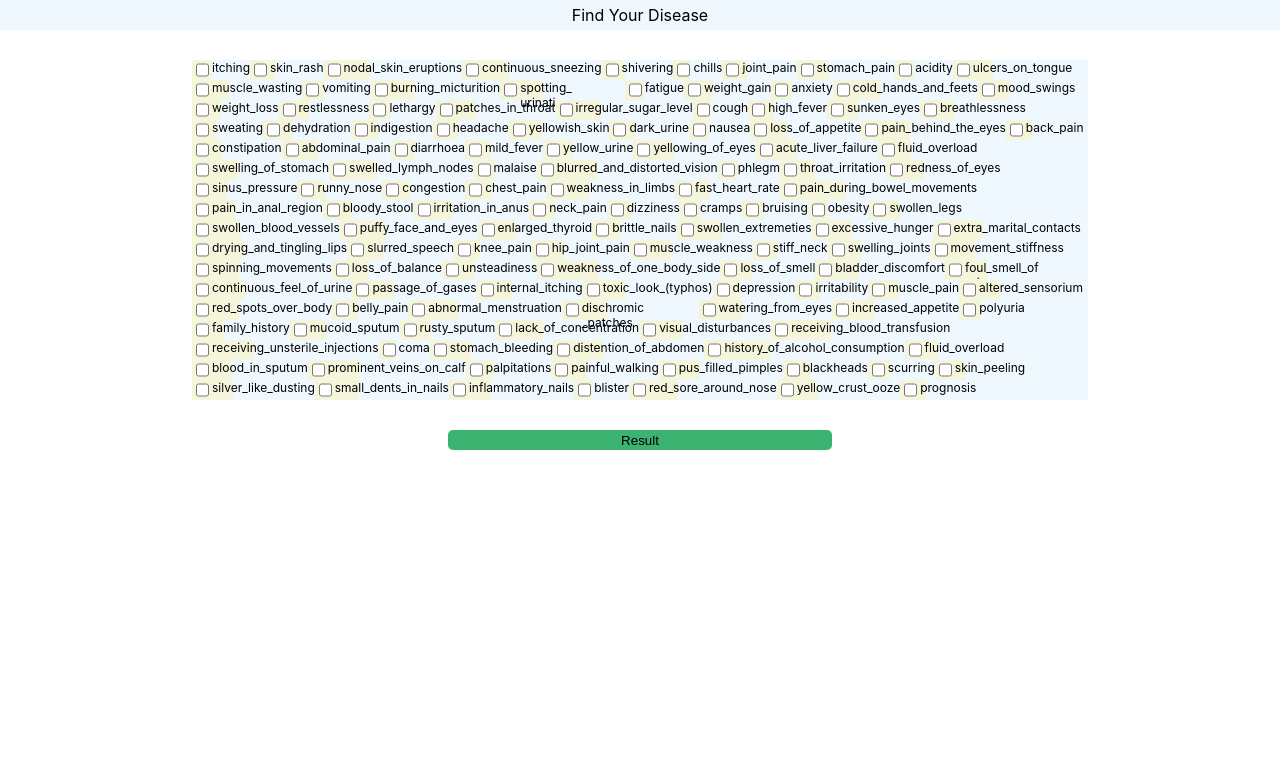
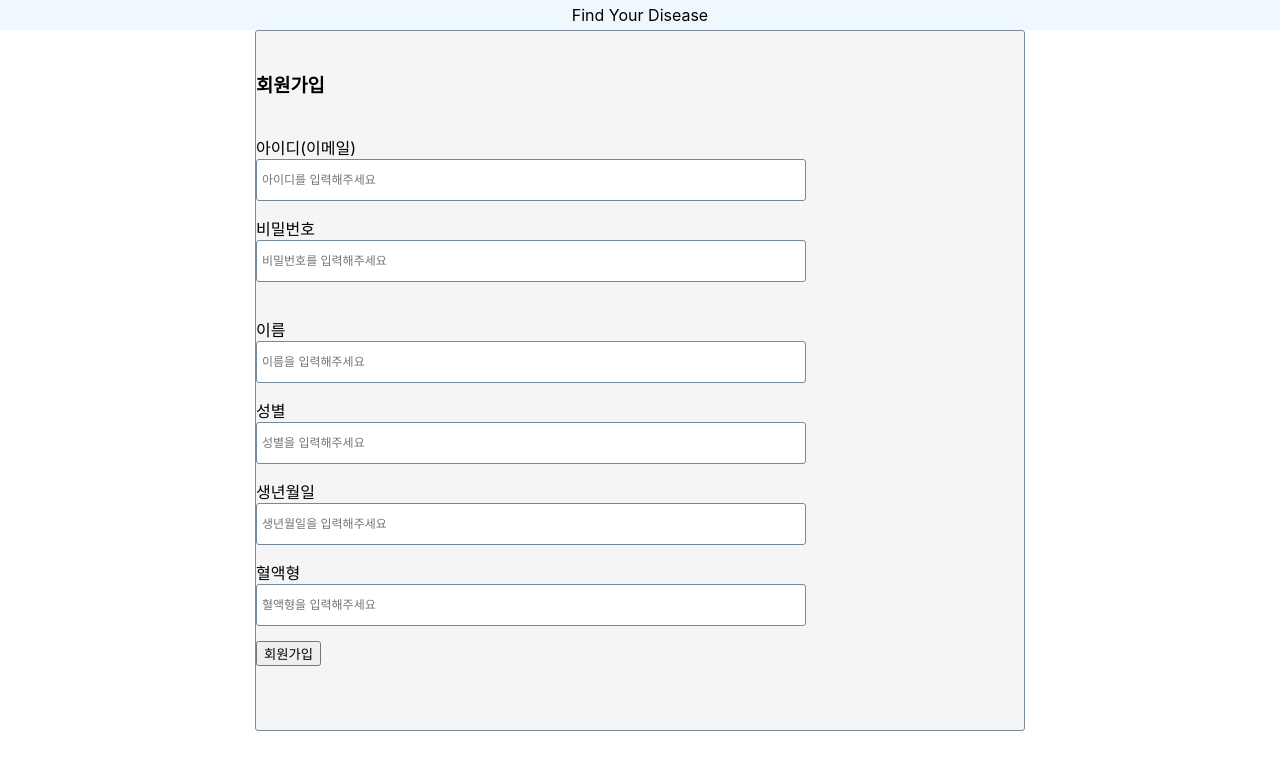
Before and after one commit to jjjjjeongwon/devfest_hackathon, a React (Create React App) app: page /signup in a window 1280 px wide. Shown: the top 770 px of the page. Built offline with nearby package versions, Linux system fonts and the light colour scheme.

Commit message:
feat(*): 로그인, 회원가입 구현

```diff
--- a/package.json
+++ b/package.json
@@ -6,8 +6,10 @@
     "@testing-library/jest-dom": "^5.16.5",
     "@testing-library/react": "^13.4.0",
     "@testing-library/user-event": "^13.5.0",
+    "firebase": "^9.14.0",
     "react": "^18.2.0",
     "react-dom": "^18.2.0",
+    "react-router-dom": "^6.4.4",
     "react-scripts": "5.0.1",
     "styled-components": "^5.3.6",
     "web-vitals": "^2.1.4"
--- a/src/App.js
+++ b/src/App.js
@@ -1,21 +1,26 @@
 import React from "react";
 import styled from "styled-components";
+import { Route, Routes } from "react-router-dom";
+
+import Main from "./Main";
+import Login from "./Login";
+import Signup from "./Signup";
 import Navbar from "./components/Navbar";
-import ResultButton from "./components/ResultButton";
-import SelectSymptomBox from "./components/SelectSymptomBox";
 
 function App() {
 
 
   return (
+    <Container>
+      <Navbar/>
+    <Routes>
+    <Route path="/" element={<Main />} />
+    <Route path="/signup" element={<Signup/>} />
+    <Route path="/login" element={<Login/>} />
+    </Routes>
 
-  <Container>
-
-    <Navbar/>
-    <SelectSymptomBox/>
-    <ResultButton/>
     </Container>
-  );
+  )
 }
 
 const Container = styled.div`
--- /dev/null
+++ b/src/Login.js
@@ -0,0 +1,105 @@
+import React from 'react'
+import {auth, db} from "./shared/firebase";
+import { signInWithEmailAndPassword } from "firebase/auth";
+import {getDocs, where, query, collection} from "firebase/firestore";
+import styled from "styled-components";
+import {useNavigate} from "react-router-dom";
+import { useEffect } from 'react';
+
+
+
+const Login = () => {
+    const id_ref =React.useRef(null);
+    const pw_ref = React.useRef(null);
+    const navigate = useNavigate();
+    const loginFB =async() =>{
+        console.log(id_ref.current.value, pw_ref.current.value);
+        if(id_ref.current.value === "" || pw_ref.current.value ===""){
+          alert("아이디, 비밀번호를 입력해주세요!");
+        }else{
+          try{
+            const user = await signInWithEmailAndPassword(auth,
+              id_ref.current.value,
+              pw_ref.current.value
+              );
+              console.log(user.user.email);
+
+
+
+                alert("로그인 완료!");
+                navigate("/");
+                // window.location.replace("/");
+          }catch(e){
+            alert("로그인 정보를 확인해주세요!")
+          }
+
+        };
+
+
+            //  navigate("/");
+            //  alert("로그인 완료!");
+            // console.log(id_ref.current.value);
+
+
+
+
+    }
+
+    // const navigator =useNavigate();
+    // useEffect(()=> {
+    //   if(is_login){
+    //     navigator("/")
+    //   }
+    // })
+
+
+
+
+  return (
+
+    <Wrap>
+      <h3>로그인</h3><br/>
+        아이디(이메일)<br/> <Id type="text" ref={id_ref}  /> <br/>
+
+        비밀번호 <br/>
+         <Id ref={pw_ref} type="password"/> <br/><br/>
+        <button onClick={loginFB} >로그인</button>
+    </Wrap>
+
+  )
+}
+
+const Wrap = styled.div`
+
+    width: 60%;
+    height : 100%;
+    margin: 0px auto;
+    border : 1.5px solid lightslategray;
+    border-radius: 3px;
+    padding-top: 20px;
+    padding-bottom: 5%;
+    background-color: whitesmoke;
+
+`;
+
+const Text = styled.div`
+  text-align : left;
+`;
+
+
+
+const Id =styled.input`
+    height: 30px;
+    width : 70%;
+    margin-bottom: 15px;
+    padding: 5px 5px;
+    border-radius: 3px;
+    border-bottom: 2px solid rgb(219, 232, 216);
+    border : 1.5px solid lightslategray;
+    font-size: 12px;
+    font-weight: 500;
+
+`;
+
+
+export default Login;
--- /dev/null
+++ b/src/Main.js
@@ -0,0 +1,15 @@
+import React from 'react';
+import Navbar from "./components/Navbar";
+import ResultButton from "./components/ResultButton";
+import SelectSymptomBox from "./components/SelectSymptomBox";
+
+const Main = () => {
+  return (
+    <>
+    <SelectSymptomBox/>
+    <ResultButton/>
+    </>
+  )
+}
+
+export default Main
--- /dev/null
+++ b/src/Signup.js
@@ -0,0 +1,100 @@
+import React from "react";
+import {auth, db} from "./shared/firebase";
+import { createUserWithEmailAndPassword, signOut } from "firebase/auth";
+import { collection, addDoc } from "firebase/firestore";
+import styled from "styled-components";
+import { useNavigate } from "react-router-dom";
+
+const Signup =() => {
+
+    const id_ref = React.useRef(null);
+    const name_ref = React.useRef(null);
+    const pw_ref =React.useRef(null);
+    const navigate = useNavigate();
+
+    const signupFB =async() =>{
+        //값이 전부 말짱하다는 것을 확인하고 아래 실행(3-10강에 23:00"부터) ->벨리데이션
+        // if(id_ref.current.value ==="" ){
+        //     return false;
+        // }
+        if(id_ref.current.value === "" ){
+            alert("아이디를 입력해주세요!");}
+            else if(name_ref.current.value === ""){
+                alert("이름을 입력해주세요!");}
+            else if(pw_ref.current.value === ""){
+                alert("비밀번호를 입력해주세요!");
+            }
+          else{
+            try{
+        const user = await createUserWithEmailAndPassword(
+          auth,
+          id_ref.current.value,
+          pw_ref.current.value);
+
+         console.log(user);
+        //  console.log(name_ref);
+
+         const user_doc =await addDoc(collection(db, "users"), {
+          user_id: user.user.email,
+           name: name_ref.current.value,
+           });   //(어디콜렉션에 저장할지, 넣을 데이터)
+
+           console.log(user_doc.id);
+           alert("회원가입 완료!");
+           signOut(auth);
+           navigate("/LogIn");
+
+
+        }catch(e){
+            console.log(e);
+            alert("아이디(이메일), 비밀번호를 형식에 맞게 기입해주세요!!")
+        }
+
+      };
+    }
+
+    return (
+        <Wrap>
+            <h3>회원가입</h3><br/>
+            아이디(이메일) <br/> <Id ref={id_ref} placeholder="아이디를 입력해주세요"/> <br/>
+            비밀번호 <br/> <Id ref={pw_ref} type="password" placeholder="비밀번호를 입력해주세요"/> <br/><br/>
+            {/* 비밀번호 확인 <br/> <Id ref={pw_ref} type="password" placeholder="비밀번호를 다시 입력해주세요"/> <br/><br/> */}
+            이름 <br/> <Id ref={name_ref} placeholder="이름을 입력해주세요"/><br/>
+            성별 <br/> <Id ref={name_ref} placeholder="성별을 입력해주세요"/><br/>
+            생년월일 <br/> <Id ref={name_ref} placeholder="생년월일을 입력해주세요"/><br/>
+            혈액형 <br/> <Id ref={name_ref} placeholder="혈액형을 입력해주세요"/><br/>
+
+
+            <button onClick= {signupFB}>회원가입</button>
+
+        </Wrap>
+    )
+}
+
+const Wrap = styled.div`
+
+    width: 60%;
+    height : 100%;
+    margin: 0px auto;
+    border : 1.5px solid lightslategray;
+    border-radius: 3px;
+    padding-top: 20px;
+    padding-bottom: 5%;
+    background-color: whitesmoke;
+
+`;
+
+const Id =styled.input`
+    height: 30px;
+    width : 70%;
+    margin-bottom: 15px;
+    padding: 5px 5px;
+    border-radius: 3px;
+    border-bottom: 2px solid rgb(219, 232, 216);
+    border : 1.5px solid lightslategray;
+    font-size: 12px;
+    font-weight: 500;
+
+`;
+
+export default Signup;
--- a/src/index.js
+++ b/src/index.js
@@ -3,12 +3,15 @@ import ReactDOM from 'react-dom/client';
 import './index.css';
 import App from './App';
 import reportWebVitals from './reportWebVitals';
+import { BrowserRouter } from "react-router-dom";
 
 const root = ReactDOM.createRoot(document.getElementById('root'));
 root.render(
+  <BrowserRouter>
   <React.StrictMode>
     <App />
   </React.StrictMode>
+  </BrowserRouter>
 );
 
 // If you want to start measuring performance in your app, pass a function
--- /dev/null
+++ b/src/shared/firebase.js
@@ -0,0 +1,23 @@
+import { initializeApp } from 'firebase/app';
+import {getAuth} from "firebase/auth";
+import {getFirestore} from "firebase/firestore";
+import {getStorage} from "firebase/storage";
+
+// TODO: Replace the following with your app's Firebase project configuration
+const firebaseConfig = {
+    apiKey: "AIzaSyB1JkQutCBS2Gsv0E8MC8bOMQ41cLpuNj4",
+    authDomain: "authex-e0b07.firebaseapp.com",
+    projectId: "authex-e0b07",
+    storageBucket: "authex-e0b07.appspot.com",
+    messagingSenderId: "623888778757",
+    appId: "1:623888778757:web:1d141f07aac3fe90acfe6c",
+    measurementId: "G-S65P15QYPZ"
+};
+
+const app = initializeApp(firebaseConfig);
+
+
+export const auth =getAuth();
+export const db = getFirestore(app);
+export const storage = getStorage(app);
+export default app;
```
Also changed, not shown: 1 other file (tests, documents, lock files or other folders).
